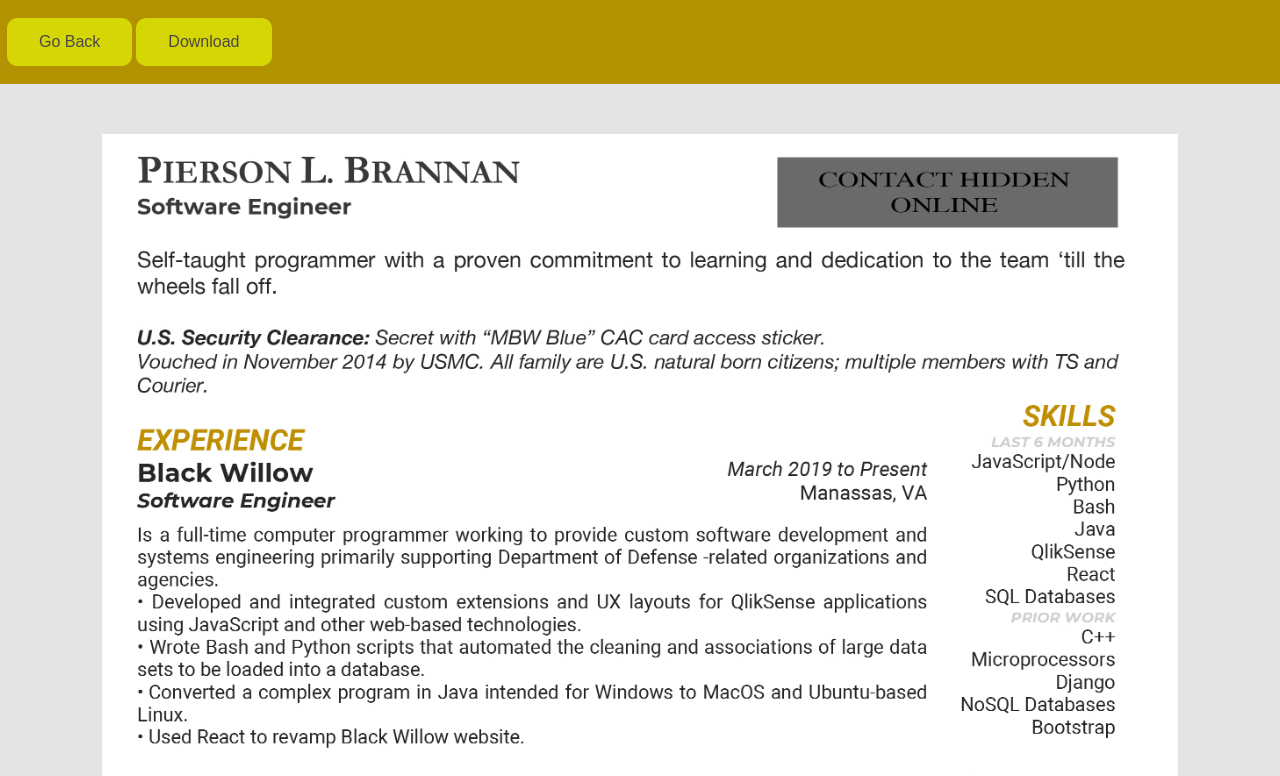
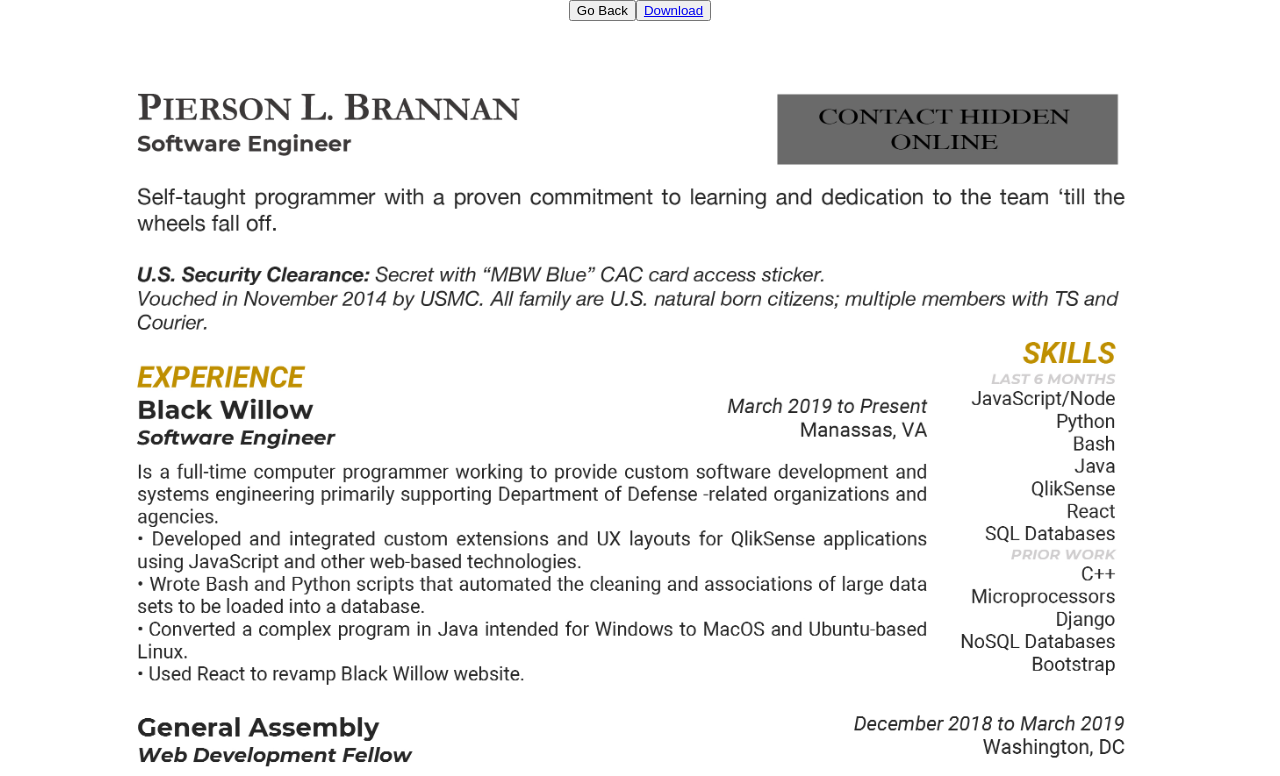
Before and after one commit to bananabrann/bananabrann.com, a React (Create React App) app: page /resume in a window 1280 px wide. Shown: the top 776 px of the page. Built offline with nearby package versions, Linux system fonts and the light colour scheme; a web font is replaced by a local one.

Commit message:
Remove Waves component

```diff
--- a/src/Components/App/App.css
+++ b/src/Components/App/App.css
@@ -1,61 +1,10 @@
-:root {
-  --color-offblack: rgb(73, 73, 73);
-  --color-offwhite: rgb(228, 228, 228);
-
-  --color-banana: rgb(214, 214, 5);
-  --color-gold: rgb(179, 146, 2);
-
-  --color-blue: rgb(37, 65, 97);
-  --color-lightblue: rgb(0, 180, 217);
-  --color-cobalt: rgb(0, 83, 134);
+html, body {
+  height: 100%;
+  margin: 0;
 }
 
-body,
-html {
-  background-color: var(--color-offwhite);
-  height: 100vh;
-  width: 100vw;
+svg {
+  position: absolute;
+  width: 100%;
+  height: 100%;
 }
-
-a {
-  color: inherit;
-  text-decoration: none;
-}
-
-button {
-  background-color: var(--color-banana);
-  border: none;
-  color: var(--color-offblack);
-  padding: 15px 32px;
-  text-align: center;
-  text-decoration: none;
-  display: inline-block;
-  font-size: 16px;
-  margin: 4px 2px;
-  cursor: pointer;
-  -webkit-transition-duration: 0.4s; /* Safari */
-  transition-duration: 0.4s;
-  border-radius: 10px;
-}
-button:hover {
-  box-shadow: 0 12px 16px 0 rgba(0, 0, 0, 0.24),
-    0 17px 50px 0 rgba(0, 0, 0, 0.19);
-}
-
-nav {
-  background-color: var(--color-gold);
-  padding: 14px;
-  width: 100%;
-}
-nav > * {
-  margin: 0 5px;
-}
-
-h5 {
-  font-family: "Montserrat", sans-serif;
-  font-size: 16px;
-}
-
-h5 b {
-  font-weight: 700;
-}
--- a/src/Components/Home/Home.js
+++ b/src/Components/Home/Home.js
@@ -1,9 +1,7 @@
 import React from "react";
 import { Link } from "react-router-dom";
-import bananaPicture from "../../img/bananas.png";
 import linkedInPicture from "../../img/linkedin.png";
 import "./Home.css";
-import "./HomeMobile.css";
 
 const DOCUMENT_TITLE = "Bananabrann - Home";
 const RESUME_PATH = "/resume";
@@ -18,7 +16,6 @@ class Home extends React.Component {
   render() {
     return (
       <div className="Home">
-          {/* prettier-ignore */}
           <a href="https://www.linkedin.com/in/pbrann/"><img id="linkedin-logo" alt="Follow me on LinkedIn" src={linkedInPicture} /></a>
       </div>
     );
--- a/src/Components/Home/HomeMobile.css
+++ b/src/Components/Home/HomeMobile.css
@@ -1,19 +1,5 @@
 @media only screen and (max-width: 724px) {
-  .Home .content-wrapper {
-    flex-direction: column;
-    margin-top: -12vh;
-  }
-  .home-left-area img {
-    margin-bottom: 20px;
-  }
-  .Home .home-nav-box-area {
-    margin: 0 auto;
-  }
-  .Home .home-nav-box-area * {
-    display: flex;
-    flex-direction: column;
-    justify-content: center;
-    align-items: center;
-    max-width: 100vw;
+  .Home {
+    background-color: red;
   }
 }
```
